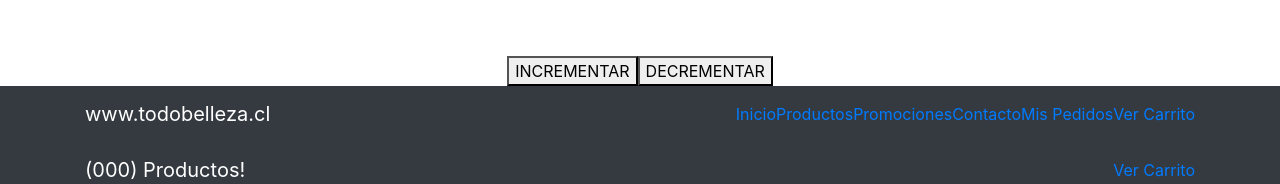
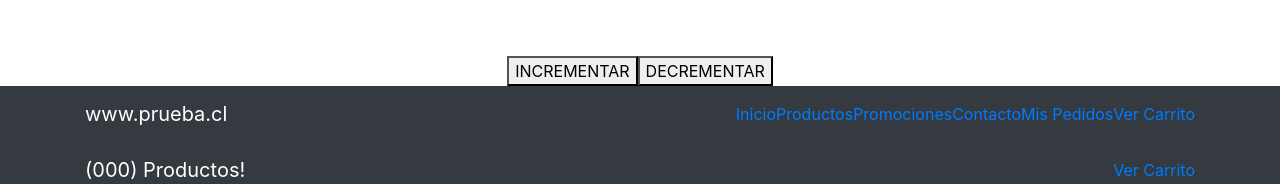
Before and after one commit to spro80/maquetareact2018shoppingcart-redux, a React (Create React App) app: page / in a window 1280 px wide. Shown: the top 184 px of the page. Built offline with nearby package versions, Linux system fonts and the light colour scheme.

Commit message:
modifica url

```diff
--- a/src/components/HorizontalMenu.js
+++ b/src/components/HorizontalMenu.js
@@ -51,7 +51,7 @@ export default class HorizontalMenu extends React.Component{
 					<div>
 						<nav class="navbar navbar-expand-lg navbar-dark bg-dark ">
 							<div class="container">
-								<a class="navbar-brand" href="#">www.todobelleza.cl</a>
+								<a class="navbar-brand" href="#">www.prueba.cl</a>
 
 								<button class="navbar-toggler" type="button" data-toggle="collapse" data-target="#navbarResponsive" aria-controls="navbarResponsive" aria-expanded="false" aria-label="Toggle navigation">
 								  <span class="navbar-toggler-icon"></span>
```
